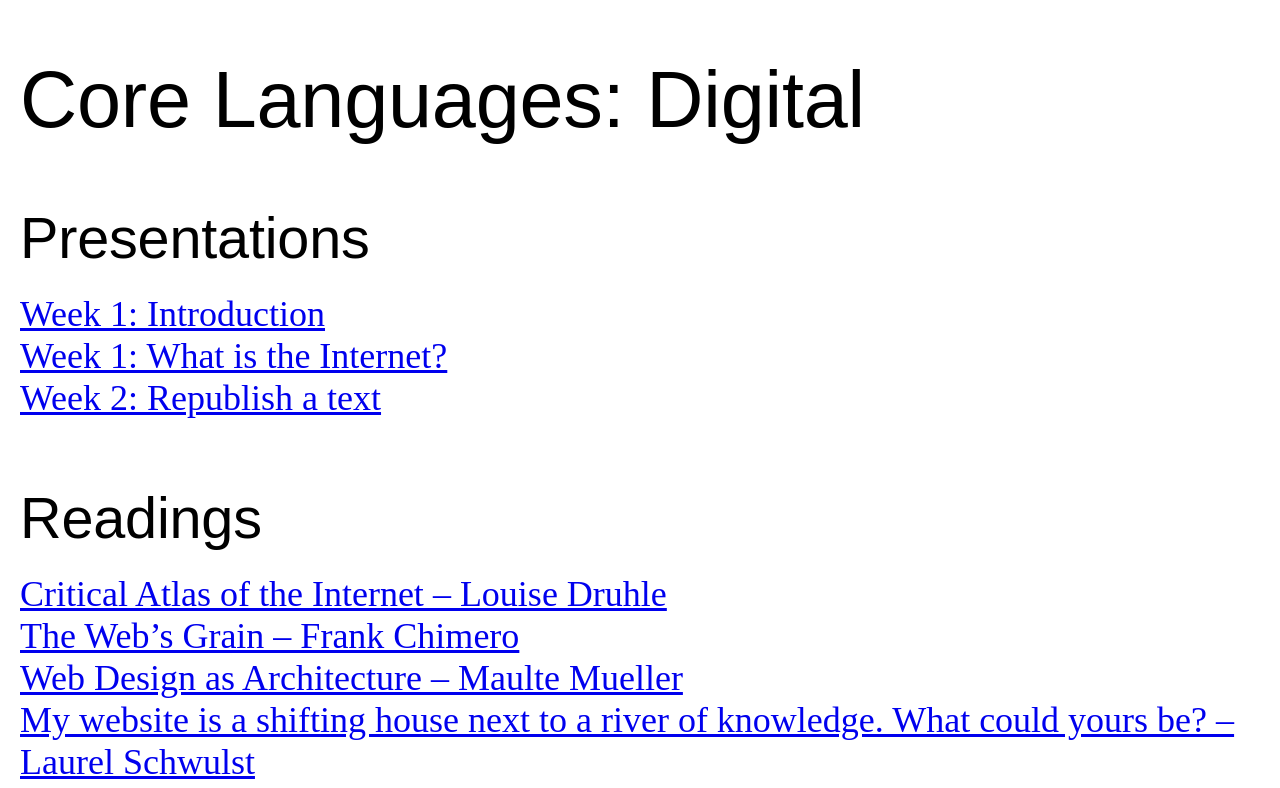
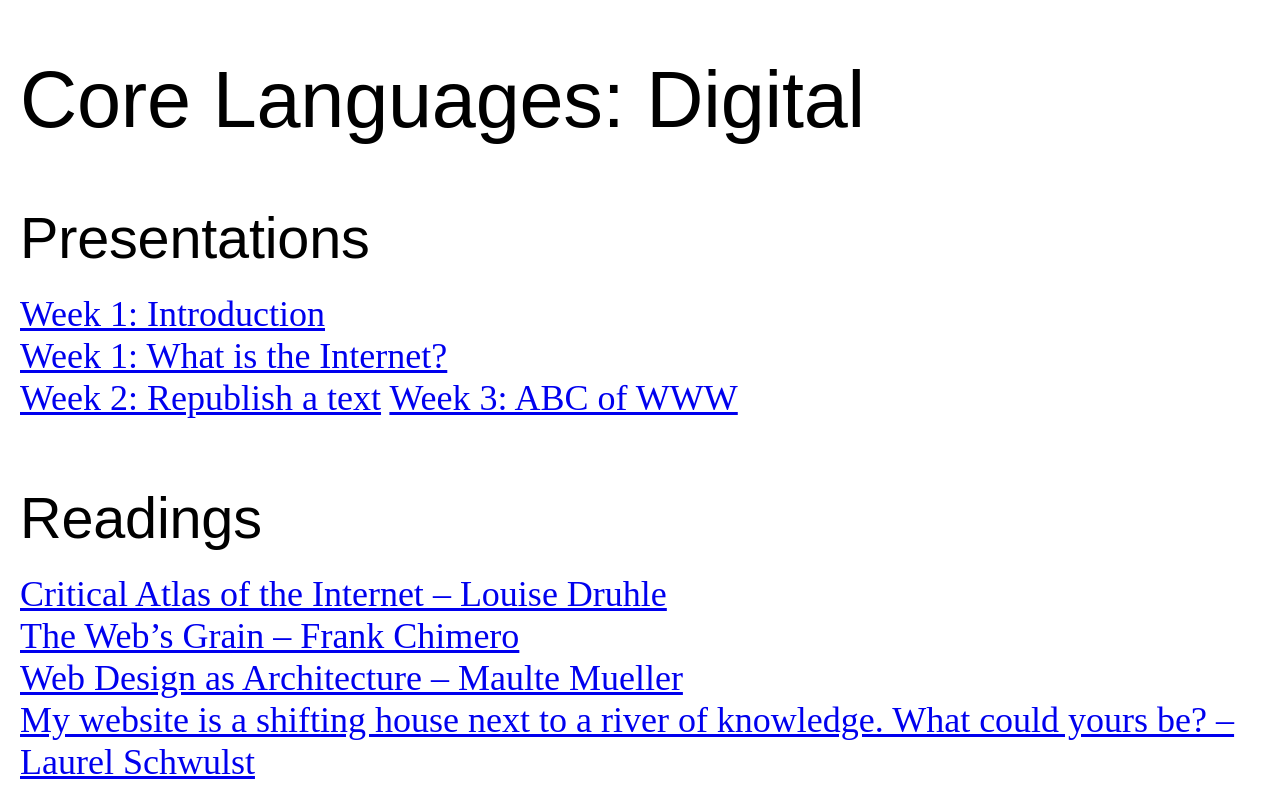
Before and after one commit to GemCopeland/gemcopeland.github.io, a website: page index.html in a window 1280 px wide. Shown: the top 788 px of the page. Drawn offline with Linux system fonts and the light colour scheme.

Commit message:
Update index page

```diff
--- a/index.html
+++ b/index.html
@@ -14,6 +14,7 @@
       <a href="week1-introduction.html" target="blank">Week 1: Introduction</a><br>
       <a href="week1-what-is-the-internet.html" target="blank">Week 1: What is the Internet?</a><br>
       <a href="week2-republish-a-text.html" target="blank">Week 2: Republish a text</a>
+      <a href="week3-abc-of-www.html" target="blank">Week 3: ABC of WWW</a>
   </div>
   <div>
       <h3>Readings</h3>
```
